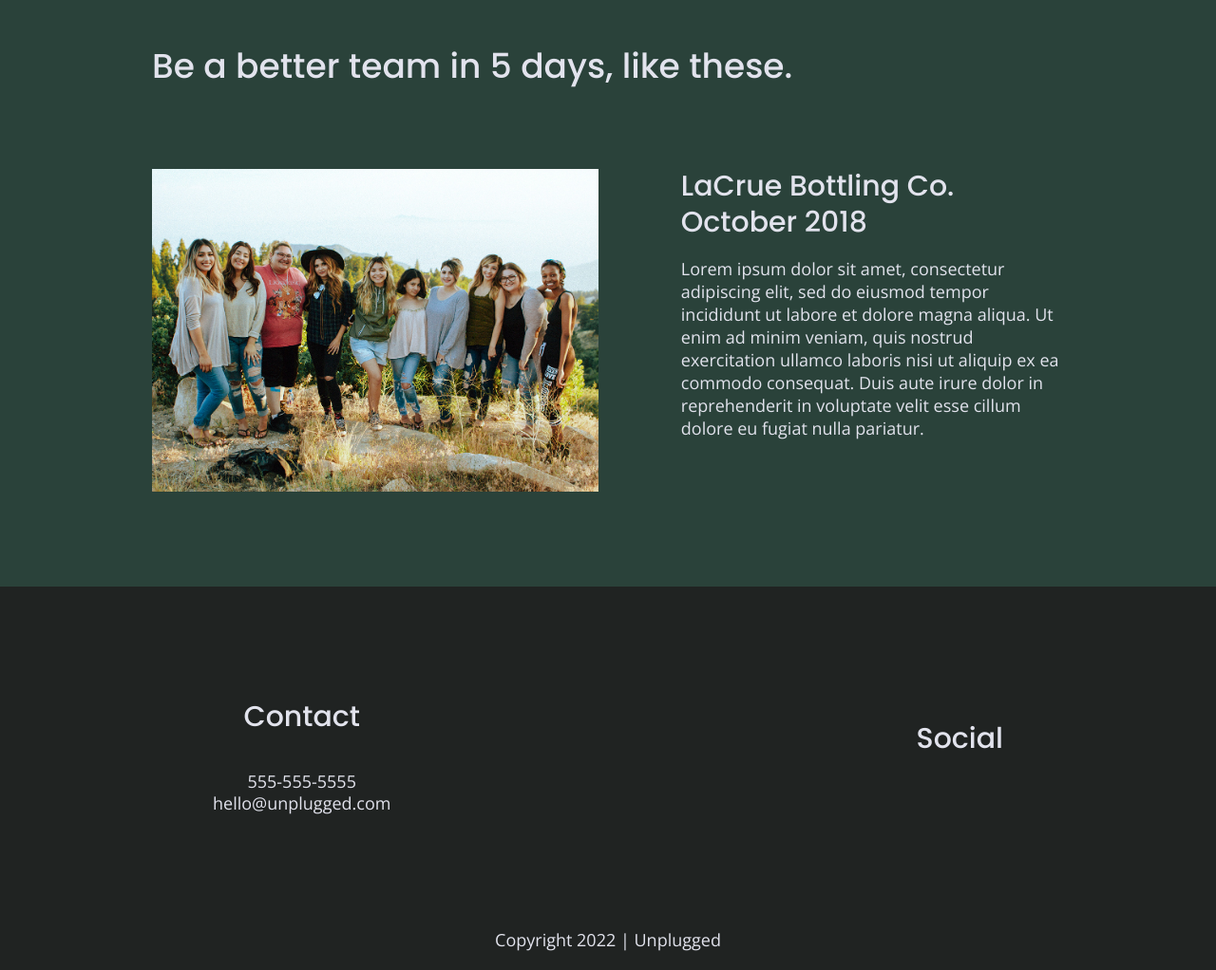
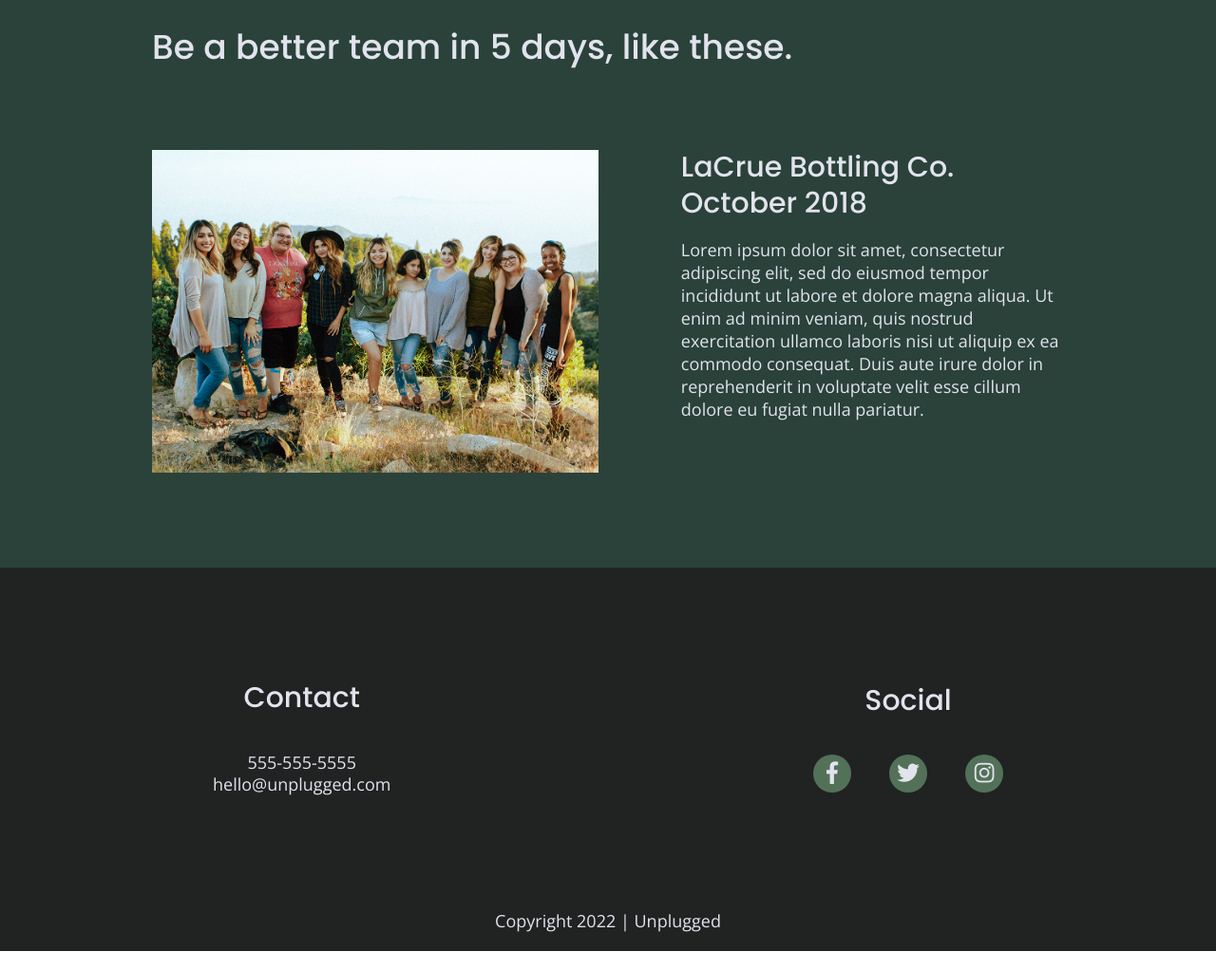
Before and after one commit to liabarna/unplugged, a website built with Parcel: page index.html in a window 1280 px wide. Shown: the part 2048-3070 px from the top of the page at 95% size. Built offline with nearby package versions, Linux system fonts and the light colour scheme.

Commit message:
Added social media icons to all three pages

```diff
--- a/css/main.css
+++ b/css/main.css
@@ -220,6 +220,14 @@ footer .social-icons p {
   display: flex;
   justify-content: center;
   align-items: center;
+  border-radius: 50%;
+  background-color: #527158;
+  width: 40px;
+  height: 40px;
+}
+
+footer .social-icons p i {
+  font-size: 1.3125em;
 }
 
 footer .contact {
@@ -603,6 +611,10 @@ flex-basis: 50%;
   width: 50%;
 }
 
+.features i {
+  margin-bottom: 30px;
+}
+
 /* Reviews */
 .reviews article {
 display: flex;
@@ -645,6 +657,11 @@ footer h4 {
 
 footer p {
   line-height: 1.285;
+}
+
+footer .social-icons {
+  width: 12.5em;
+  justify-content: space-between;
 }
 
 footer .copyright {
--- a/index.html
+++ b/index.html
@@ -145,10 +145,9 @@
           <div class="social">
             <h4>Social</h4>
               <div class="social-icons">
-                  <p><a href="https://www.facebook.com" target="_blank"></a></p>
-                  <p><a href="https://www.twitter.com" target="_blank"></a></p>
-                  <p><a href="https://www.instagram.com" target=_blank></a></p>
-                  <!-- other social links here -->
+                  <p><a href="https://www.facebook.com" target="_blank"><i class="fab fa-facebook-f"></i></a></p>
+                  <p><a href="https://www.twitter.com" target="_blank"><i class="fab fa-twitter"></i></a></p>
+                  <p><a href="https://www.instagram.com" target=_blank><i class="fab fa-instagram"></i></a></p>
               </div>
           </div>
       </div> <!-- footer content ends -->
```
Also changed, not shown: about/index.html (+3 -4 lines), faq/index.html (+3 -4 lines).
